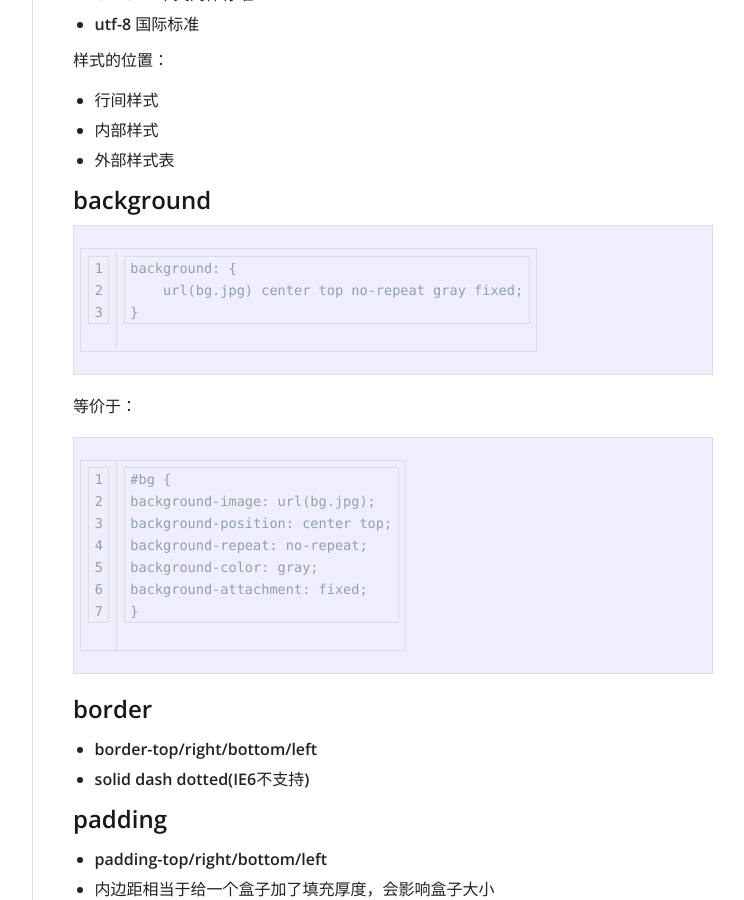
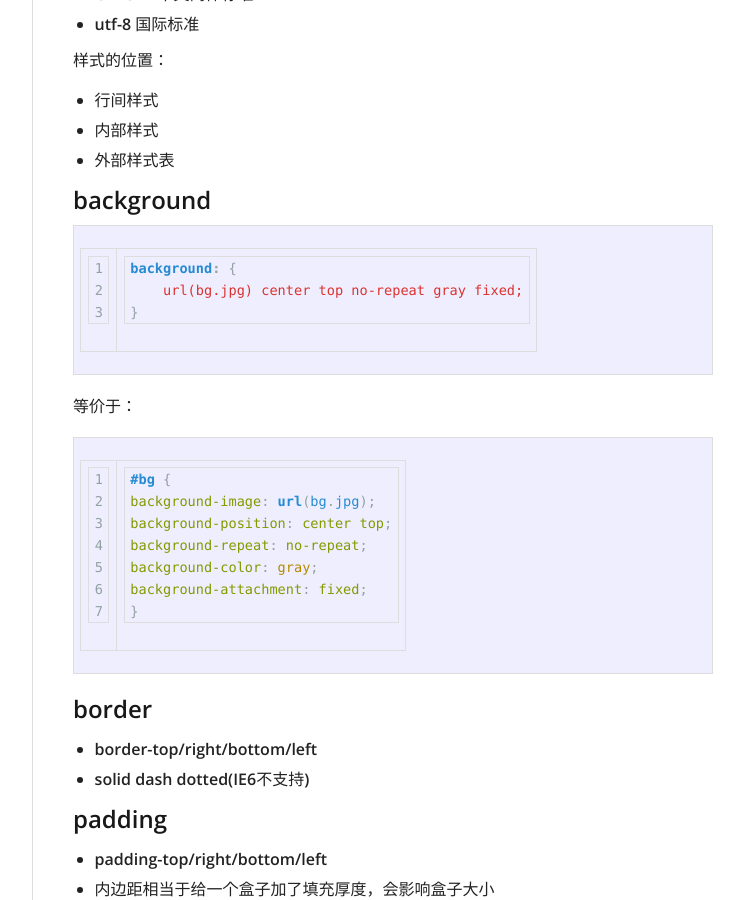
Before and after one commit to fantaghiro/fantaghiro.github.io, a Jekyll site: the page built from _posts/2014-07-30-HTML-CSS-Basics.markdown, in a window 1280 px wide and 900 px high, scrolled down 1657 px. Shown: the whole window, without its empty margins (378-1122 px from the left). Built offline with Jekyll 4.4.1, drawn with Linux system fonts in a browser that asks for light colours; nearby versions of some CDN libraries; comment, search, counter and statistics services are not loaded; some of the changed text lies outside the part shown.

Commit message:
Update 2014-07-30-HTML-CSS-Basics.markdown

```diff
--- a/_posts/2014-07-30-HTML-CSS-Basics.markdown
+++ b/_posts/2014-07-30-HTML-CSS-Basics.markdown
@@ -62,7 +62,7 @@ tags:
 
 ##background
 
-~~~
+~~~ css
 background: {
     url(bg.jpg) center top no-repeat gray fixed;
 }
@@ -70,7 +70,7 @@ background: {
 
 等价于：
 
-~~~
+~~~ css
 #bg {
 background-image: url(bg.jpg);
 background-position: center top;
@@ -138,7 +138,7 @@ background-attachment: fixed;
 - target="_self"/"_blank"
 - 在head中添加如下代码，可以让页面中所有的链接都在新页面中打开，其中base代表默认
 
-~~~
+~~~ html
 <base target="_blank"/>
 ~~~
 
@@ -210,7 +210,7 @@ a伪类的兼容
 
 ##标签默认值样式重置
 
-~~~
+~~~ css
 /* 默认样式重置（css reset） */
 body, p, h1, h2, h3, h4, h5, h6, dl, dd { margin: 0; font-size: 12px; /* font-family */ }
 ol, ul { list-style: none; padding: 0; margin: 0; }
@@ -300,7 +300,7 @@ clear控制元素的某个方向上不能有浮动元素
 
 - 方法四、 在浮动元素下边加上&lt;div class="clear"&gt;&lt;/div&gt;空标签清浮动（问题：IE6最小高度19px；解决后IE6下还有2px偏差）
 
-~~~
+~~~ css
 .clear {
     height: 0px;
     clear: both;
@@ -317,7 +317,7 @@ clear控制元素的某个方向上不能有浮动元素
 - 方法五、在浮动元素下面加&lt;br clear="all" /&gt; （问题：不符合W3C标准，样式混入了html）
 - 方法六、给浮动元素的父级元素加上clear类，然后给该元素的after伪类设置如下样式（问题：IE6、7不支持after伪类，为了兼容IE6、7，还要给父级元素加上样式zoom:1）
 
-~~~
+~~~ css
 .clear:after {
     content: "";
     display: block;
@@ -333,7 +333,7 @@ clear控制元素的某个方向上不能有浮动元素
 
 **最终推荐使用的清楚浮动的方法**
 
-~~~
+~~~ css
 .clear { /*用来处理IE6、7*/
     zoom: 1;
 }
```
